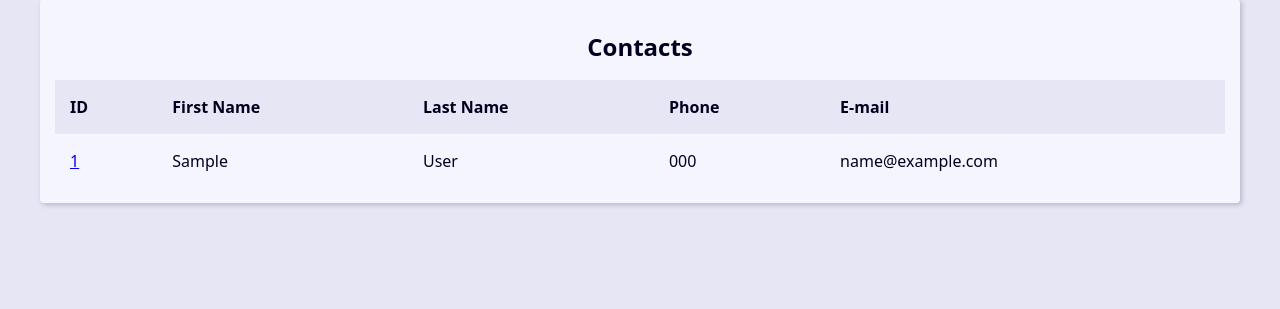
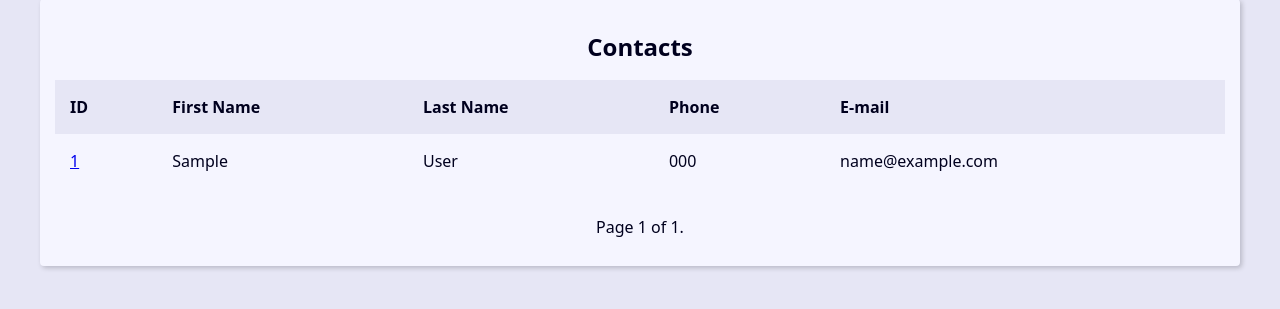
Before and after one commit to staviasz/Agenda_django, a Django app: page / in a window 1280 px wide. Shown: the part 270-579 px from the top of the page. Run offline with Django 4.2, Linux system fonts and the light colour scheme; tables that the repository leaves empty hold one stand-in row (values such as "Sample post").

Commit message:
desenvolvimento da paginação

```diff
--- a/base_templates/global/base.html
+++ b/base_templates/global/base.html
@@ -10,6 +10,10 @@
 
   <body>
     {% include "global/partials/_header.html" %}
-    <main class="content">{% block content %}{% endblock content %}</main>
+    <main class="content">
+      {% block content %}
+      {% endblock content %}
+      {% include "global/partials/_pagination.html" %}
+    </main>
   </body>
 </html>
--- /dev/null
+++ b/base_templates/global/partials/_pagination.html
@@ -0,0 +1,19 @@
+{% if page_obj %}
+  <div class="pagination">
+    <span class="step-links">
+        {% if page_obj.has_previous %}
+            <a href="?page=1&q={{ request.GET.q.strip }}">&laquo; first</a>
+            <a href="?page={{ page_obj.previous_page_number }}&q={{ request.GET.q.strip }}">previous</a>
+        {% endif %}
+
+        <span class="current">
+            Page {{ page_obj.number }} of {{ page_obj.paginator.num_pages }}.
+        </span>
+
+        {% if page_obj.has_next %}
+            <a href="?page={{ page_obj.next_page_number }}&q={{ request.GET.q.strip }}">next</a>
+            <a href="?page={{ page_obj.paginator.num_pages }}&q={{ request.GET.q.strip }}">last &raquo;</a>
+        {% endif %}
+    </span>
+  </div>
+{% endif %}
--- a/contact/templates/contact/index.html
+++ b/contact/templates/contact/index.html
@@ -1,6 +1,6 @@
 {% extends 'global/base.html' %}
 {% block content %}
-{% if contacts %}
+{% if page_obj %}
 <div class="responsive-table">
   <table class="contacts-table">
     <caption class="table-caption">
@@ -17,7 +17,7 @@
       </tr>
     </thead>
     <tbody>
-      {% for contact in contacts %}
+      {% for contact in page_obj %}
       <tr class="table-row">
         <td class="table-cel">
           <a href="{% url 'contact:contact' contact.id %}"> {{contact.id}} </a>
--- a/contact/views/contact_view.py
+++ b/contact/views/contact_view.py
@@ -1,5 +1,6 @@
 from django.shortcuts import render, get_object_or_404, redirect
 from django.db.models import Q
+from django.core.paginator import Paginator
 
 from contact.models import Contact
 
@@ -7,8 +8,13 @@ def index(request):
   contacts = Contact.objects\
     .filter(show=True)\
     .order_by('-id')
+
+  paginator = Paginator(contacts, 10)
+  page_number = request.GET.get('page')
+  page_obj = paginator.get_page(page_number)
+
   context = {
-    'contacts': contacts,
+    'page_obj': page_obj,
     'site_title': 'Contatos - '
   }
   return render(request, 'contact/index.html', context)
@@ -40,8 +46,13 @@ def search(request):
     )\
     .order_by('-id')
 
+  paginator = Paginator(contacts, 10)
+  page_number = request.GET.get('page')
+  page_obj = paginator.get_page(page_number)
+
+
   context = {
-    'contacts': contacts,
+    'page_obj': page_obj,
     'site_title': 'Search - ',
     'search_value': search_value
   }
```
